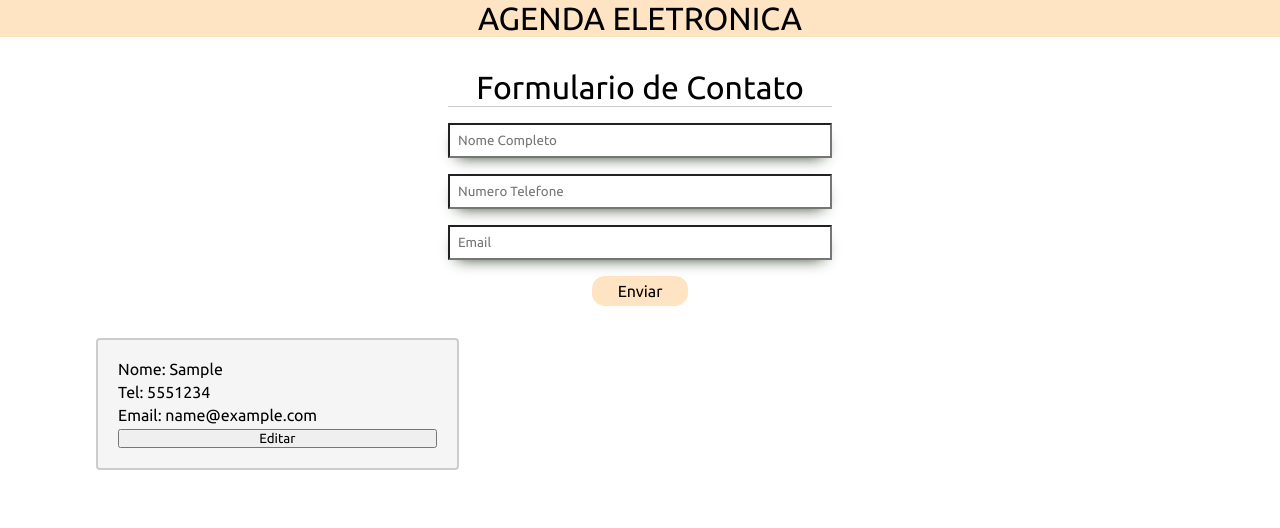
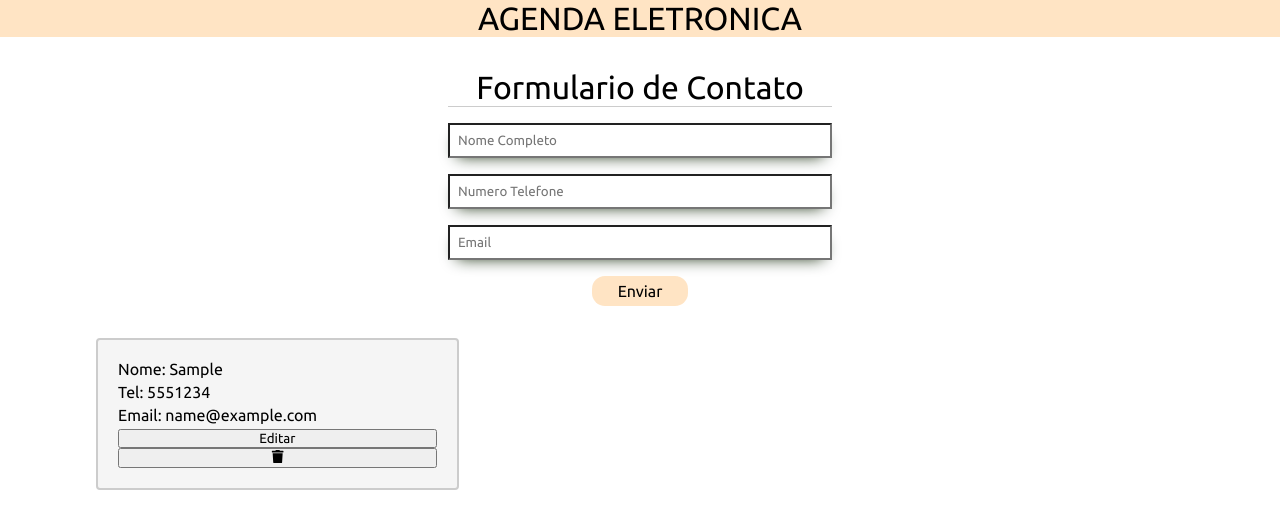
Before and after one commit to 1Santiiago/AgendaContatos-, a React (Vite) app: page / in a window 1280 px wide. Both pictures are taken after typing "Sample", "5551234", "name@example.com" into the empty fields and a click on the button "Enviar". Shown: the top 528 px of the page. Built offline with nearby package versions, Linux system fonts and the light colour scheme; a web font is replaced by a local one.

Commit message:
Botao delete

```diff
--- a/src/components/Card/Card.jsx
+++ b/src/components/Card/Card.jsx
@@ -1,10 +1,16 @@
 import React, { useState } from 'react';
+import { FaTrash } from 'react-icons/fa';
+
 import * as c from './styleCard'
 function Card(props) {
   const [editMode, setEditMode] = useState(false);
   const [name, setName] = useState(props.name);
   const [tel, setTel] = useState(props.tel);
   const [email, setEmail] = useState(props.email);
+  const [deleteMode, setDeleteMode] = useState(false);
+
+
+
 
   const handleSave = () => {
 
@@ -24,6 +30,9 @@ function Card(props) {
       </c.Text>
       <button onClick={() => setEditMode(!editMode)}>{editMode ? "Cancelar" : "Editar"}</button>
       {editMode && <button onClick={handleSave}>Salvar</button>}
+      <button onClick={() => setDeleteMode(!deleteMode)}>
+        {deleteMode ? <FaTrash /> : <FaTrash />}
+      </button>
     </c.Container>
   );
 }
```
